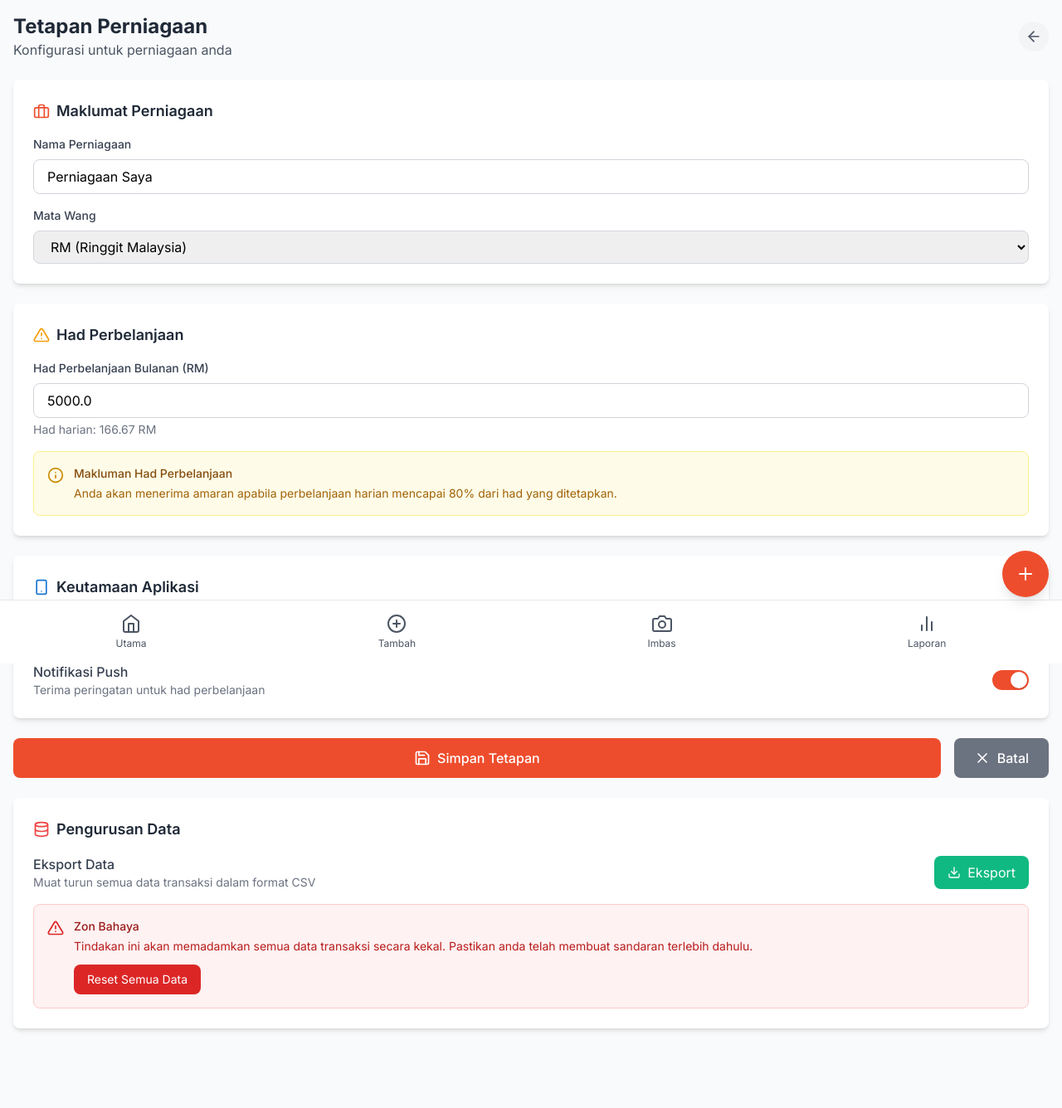
After one commit to bnidigitalhq/pocketbizz-app, a Flask app: page /settings in a window 1280 px wide. The commit adds this page. Shown: the whole page at 83% size. Run offline with Flask 3, Linux system fonts and the light colour scheme; data comes from the database, SQL or seed files in the repository; some libraries are stand-ins or nearby versions.

Commit message:
Improve user experience with quick actions and customize business settings
Implements a Floating Action Button, pull-to-refresh, expense alerts, and settings page with BusinessSettings model.

Replit-Commit-Author: Agent
Replit-Commit-Session-Id: 7e0c3df5-6c53-4216-9578-56fa65cb7ac4
Replit-Commit-Screenshot-Url: https://storage.googleapis.com/screenshot-production-us-central1/c2eb580f-11fb-45fc-8983-cba287311366/4159f9c0-811c-4e03-9627-1015c4213ed9.jpg

```diff
--- a/static/js/app.js
+++ b/static/js/app.js
@@ -22,6 +22,15 @@ function initializeApp() {
 
     // Initialize tooltips and popovers
     initializeTooltips();
+
+    // Initialize Floating Action Button
+    initializeFAB();
+
+    // Initialize Pull-to-refresh
+    initializePullToRefresh();
+
+    // Initialize expense alerts
+    checkExpenseLimits();
 }
 
 function setDefaultDates() {
@@ -266,6 +275,211 @@ function throttle(func, limit) {
     }
 }
 
+// Floating Action Button Functions
+function initializeFAB() {
+    const fab = document.getElementById('quickAddFAB');
+    const menu = document.getElementById('quickActionsMenu');
+    const fabIcon = document.getElementById('fabIcon');
+    let isMenuOpen = false;
+
+    if (!fab || !menu || !fabIcon) return;
+
+    fab.addEventListener('click', function() {
+        isMenuOpen = !isMenuOpen;
+
+        if (isMenuOpen) {
+            // Show menu
+            menu.classList.remove('hidden');
+            fabIcon.style.transform = 'rotate(45deg)';
+
+            // Animate quick action buttons
+            const buttons = menu.querySelectorAll('[data-quick-action]');
+            buttons.forEach((button, index) => {
+                setTimeout(() => {
+                    button.style.opacity = '1';
+                    button.style.transform = 'translateY(0)';
+                }, index * 50);
+            });
+        } else {
+            // Hide menu
+            fabIcon.style.transform = 'rotate(0deg)';
+
+            // Animate out quick action buttons
+            const buttons = menu.querySelectorAll('[data-quick-action]');
+            buttons.forEach((button, index) => {
+                setTimeout(() => {
+                    button.style.opacity = '0';
+                    button.style.transform = 'translateY(16px)';
+                }, index * 30);
+            });
+
+            // Hide menu after animation
+            setTimeout(() => {
+                menu.classList.add('hidden');
+            }, buttons.length * 30 + 100);
+        }
+    });
+
+    // Close menu when clicking outside
+    document.addEventListener('click', function(event) {
+        if (isMenuOpen && !fab.contains(event.target) && !menu.contains(event.target)) {
+            fab.click(); // Trigger close animation
+        }
+    });
+}
+
+// Pull to Refresh functionality
+function initializePullToRefresh() {
+    let startY = 0;
+    let currentY = 0;
+    let isPulling = false;
+    let refreshTriggered = false;
+    const threshold = 80;
+
+    const pullIndicator = createPullIndicator();
+
+    document.addEventListener('touchstart', function(e) {
+        if (window.scrollY === 0) {
+            startY = e.touches[0].clientY;
+            isPulling = true;
+        }
+    });
+
+    document.addEventListener('touchmove', function(e) {
+        if (!isPulling) return;
+
+        currentY = e.touches[0].clientY;
+        const pullDistance = currentY - startY;
+
+        if (pullDistance > 0 && pullDistance < 150) {
+            e.preventDefault();
+            const opacity = Math.min(pullDistance / threshold, 1);
+            const rotation = (pullDistance / threshold) * 360;
+
+            pullIndicator.style.opacity = opacity;
+            pullIndicator.style.transform = `translateY(${pullDistance / 2}px) rotate(${rotation}deg)`;
+
+            if (pullDistance > threshold && !refreshTriggered) {
+                refreshTriggered = true;
+                pullIndicator.style.color = '#10B981';
+            }
+        }
+    });
+
+    document.addEventListener('touchend', function() {
+        if (!isPulling) return;
+
+        isPulling = false;
+        const pullDistance = currentY - startY;
+
+        if (pullDistance > threshold && refreshTriggered) {
+            // Trigger refresh
+            pullIndicator.style.transform = 'translateY(20px) rotate(720deg)';
+            showNotification('Menyegar semula...', 'info');
+
+            setTimeout(() => {
+                window.location.reload();
+            }, 1000);
+        } else {
+            // Reset indicator
+            pullIndicator.style.opacity = '0';
+            pullIndicator.style.transform = 'translateY(-20px)';
+        }
+
+        refreshTriggered = false;
+        startY = 0;
+        currentY = 0;
+    });
+}
+
+function createPullIndicator() {
+    const indicator = document.createElement('div');
+    indicator.innerHTML = '<i data-feather="refresh-cw"></i>';
+    indicator.className = 'fixed top-4 left-1/2 transform -translate-x-1/2 text-gray-600 opacity-0 transition-all duration-300 z-50';
+    indicator.style.transform = 'translateX(-50%) translateY(-20px)';
+    document.body.appendChild(indicator);
+
+    // Replace feather icon
+    if (typeof feather !== 'undefined') {
+        feather.replace();
+    }
+
+    return indicator;
+}
+
+// Expense Limit Alerts
+function checkExpenseLimits() {
+    // Get today's expenses from dashboard data
+    const expensesElement = document.querySelector('[data-today-expenses]');
+    if (!expensesElement) return;
+
+    const todayExpenses = parseFloat(expensesElement.textContent.replace('RM', '').replace(',', '')) || 0;
+    const monthlyLimit = 5000; // Get from settings in future
+    const dailyLimit = monthlyLimit / 30;
+
+    // Check daily limit (80% warning, 100% danger)
+    if (todayExpenses >= dailyLimit) {
+        showNotification('⚠️ Had perbelanjaan harian telah dicapai!', 'error');
+    } else if (todayExpenses >= dailyLimit * 0.8) {
+        showNotification('🔶 80% had perbelanjaan harian telah dicapai', 'warning');
+    }
+}
+
+// Dark Mode Toggle
+function toggleDarkMode() {
+    const body = document.body;
+    const isDark = body.classList.contains('dark');
+
+    if (isDark) {
+        body.classList.remove('dark');
+        localStorage.setItem('darkMode', 'false');
+    } else {
+        body.classList.add('dark');
+        localStorage.setItem('darkMode', 'true');
+    }
+}
+
+function initializeDarkMode() {
+    const savedMode = localStorage.getItem('darkMode');
+    if (savedMode === 'true') {
+        document.body.classList.add('dark');
+    }
+}
+
+// Enhanced Chart Functions
+function createMiniChart(canvasId, data, type = 'line') {
+    const canvas = document.getElementById(canvasId);
+    if (!canvas) return;
+
+    const ctx = canvas.getContext('2d');
+    canvas.width = 100;
+    canvas.height = 40;
+
+    // Simple line chart implementation
+    if (type === 'line' && data.length > 1) {
+        const max = Math.max(...data);
+        const min = Math.min(...data);
+        const range = max - min || 1;
+
+        ctx.strokeStyle = '#10B981';
+        ctx.lineWidth = 2;
+        ctx.beginPath();
+
+        data.forEach((value, index) => {
+            const x = (index / (data.length - 1)) * canvas.width;
+            const y = canvas.height - ((value - min) / range) * canvas.height;
+
+            if (index === 0) {
+                ctx.moveTo(x, y);
+            } else {
+                ctx.lineTo(x, y);
+            }
+        });
+
+        ctx.stroke();
+    }
+}
+
 // Export for use in other scripts
 window.App = {
     formatCurrency,
@@ -281,5 +495,7 @@ window.App = {
     checkNetworkStatus,
     quickAddTransaction,
     debounce,
-    throttle
+    throttle,
+    toggleDarkMode,
+    createMiniChart
 };
--- a/templates/base.html
+++ b/templates/base.html
@@ -55,13 +55,43 @@
         {% block content %}{% endblock %}
     </main>
 
+    <!-- Floating Quick Add Button -->
+    <div class="fixed bottom-20 right-4 z-50">
+        <div class="relative group">
+            <!-- Main FAB -->
+            <button id="quickAddFAB" class="bg-shopee-orange hover:bg-shopee-orange/90 text-white w-14 h-14 rounded-full shadow-lg flex items-center justify-center transition-all duration-300 transform hover:scale-110">
+                <i data-feather="plus" class="w-6 h-6 transition-transform duration-300" id="fabIcon"></i>
+            </button>
+
+            <!-- Quick Actions Menu -->
+            <div id="quickActionsMenu" class="absolute bottom-16 right-0 hidden">
+                <div class="flex flex-col space-y-2">
+                    <!-- Quick Income -->
+                    <button onclick="quickAddTransaction('income', 'shopee')" class="bg-success-green hover:bg-success-green/90 text-white w-12 h-12 rounded-full shadow-lg flex items-center justify-center transition-all duration-300 transform hover:scale-110 opacity-0 translate-y-4" data-quick-action="income">
+                        <i data-feather="trending-up" class="w-5 h-5"></i>
+                    </button>
+
+                    <!-- Quick Expense -->
+                    <button onclick="quickAddTransaction('expense', 'online')" class="bg-error-red hover:bg-error-red/90 text-white w-12 h-12 rounded-full shadow-lg flex items-center justify-center transition-all duration-300 transform hover:scale-110 opacity-0 translate-y-4" data-quick-action="expense">
+                        <i data-feather="trending-down" class="w-5 h-5"></i>
+                    </button>
+
+                    <!-- Scan Receipt -->
+                    <a href="{{ url_for('scan_receipt') }}" class="bg-shopee-blue hover:bg-shopee-blue/90 text-white w-12 h-12 rounded-full shadow-lg flex items-center justify-center transition-all duration-300 transform hover:scale-110 opacity-0 translate-y-4" data-quick-action="scan">
+                        <i data-feather="camera" class="w-5 h-5"></i>
+                    </a>
+                </div>
+            </div>
+        </div>
+    </div>
+
     <!-- Bottom Navigation -->
     <nav class="fixed bottom-0 left-0 right-0 bg-white border-t border-gray-200 z-40">
         <div class="flex justify-around items-center py-2">
             <!-- Dashboard -->
             <a href="{{ url_for('index') }}" class="nav-item flex flex-col items-center p-2 {% if request.endpoint == 'index' %}text-shopee-orange{% else %}text-gray-600{% endif %}">
                 <i data-feather="home" class="w-6 h-6"></i>
-                <span class="text-xs mt-1">Dashboard</span>
+                <span class="text-xs mt-1">Utama</span>
             </a>
 
             <!-- Add Transaction -->
--- /dev/null
+++ b/templates/settings.html
@@ -0,0 +1,196 @@
+{% extends "base.html" %}
+
+{% block title %}Tetapan - SME Accounting{% endblock %}
+
+{% block content %}
+<div class="p-4">
+    <!-- Header -->
+    <div class="flex items-center justify-between mb-6">
+        <div>
+            <h1 class="text-2xl font-bold text-gray-800">Tetapan Perniagaan</h1>
+            <p class="text-gray-600">Konfigurasi untuk perniagaan anda</p>
+        </div>
+        <a href="{{ url_for('index') }}" class="p-2 rounded-full bg-gray-100 hover:bg-gray-200 transition-colors">
+            <i data-feather="arrow-left" class="w-5 h-5 text-gray-600"></i>
+        </a>
+    </div>
+
+    <!-- Settings Form -->
+    <form method="POST" action="{{ url_for('update_settings') }}" class="space-y-6">
+        <!-- Business Information -->
+        <div class="bg-white rounded-lg shadow-md p-6">
+            <h2 class="text-lg font-semibold text-gray-800 mb-4 flex items-center">
+                <i data-feather="briefcase" class="w-5 h-5 text-shopee-orange mr-2"></i>
+                Maklumat Perniagaan
+            </h2>
+
+            <div class="space-y-4">
+                <div>
+                    <label for="business_name" class="block text-sm font-medium text-gray-700 mb-2">
+                        Nama Perniagaan
+                    </label>
+                    <input type="text"
+                           id="business_name"
+                           name="business_name"
+                           value="{{ settings.business_name or '' }}"
+                           class="w-full px-4 py-2 border border-gray-300 rounded-lg focus:ring-shopee-orange focus:border-shopee-orange"
+                           placeholder="Masukkan nama perniagaan"
+                           required>
+                </div>
+
+                <div>
+                    <label for="default_currency" class="block text-sm font-medium text-gray-700 mb-2">
+                        Mata Wang
+                    </label>
+                    <select id="default_currency"
+                            name="default_currency"
+                            class="w-full px-4 py-2 border border-gray-300 rounded-lg focus:ring-shopee-orange focus:border-shopee-orange">
+                        <option value="RM" {{ 'selected' if settings.default_currency == 'RM' else '' }}>RM (Ringgit Malaysia)</option>
+                        <option value="SGD" {{ 'selected' if settings.default_currency == 'SGD' else '' }}>SGD (Singapore Dollar)</option>
+                        <option value="USD" {{ 'selected' if settings.default_currency == 'USD' else '' }}>USD (US Dollar)</option>
+                    </select>
+                </div>
+            </div>
+        </div>
+
+        <!-- Financial Limits -->
+        <div class="bg-white rounded-lg shadow-md p-6">
+            <h2 class="text-lg font-semibold text-gray-800 mb-4 flex items-center">
+                <i data-feather="alert-triangle" class="w-5 h-5 text-warning-yellow mr-2"></i>
+                Had Perbelanjaan
+            </h2>
+
+            <div class="space-y-4">
+                <div>
+                    <label for="monthly_expense_limit" class="block text-sm font-medium text-gray-700 mb-2">
+                        Had Perbelanjaan Bulanan ({{ settings.default_currency or 'RM' }})
+                    </label>
+                    <input type="number"
+                           id="monthly_expense_limit"
+                           name="monthly_expense_limit"
+                           value="{{ settings.monthly_expense_limit or 5000 }}"
+                           step="0.01"
+                           min="0"
+                           class="w-full px-4 py-2 border border-gray-300 rounded-lg focus:ring-shopee-orange focus:border-shopee-orange"
+                           placeholder="5000.00"
+                           required>
+                    <p class="text-sm text-gray-500 mt-1">
+                        Had harian: {{ "%.2f"|format((settings.monthly_expense_limit or 5000) / 30) }} {{ settings.default_currency or 'RM' }}
+                    </p>
+                </div>
+
+                <div class="bg-yellow-50 border border-yellow-200 rounded-lg p-4">
+                    <div class="flex items-start">
+                        <i data-feather="info" class="w-5 h-5 text-yellow-600 mr-3 mt-0.5"></i>
+                        <div>
+                            <h3 class="text-sm font-medium text-yellow-800">Makluman Had Perbelanjaan</h3>
+                            <p class="text-sm text-yellow-700 mt-1">
+                                Anda akan menerima amaran apabila perbelanjaan harian mencapai 80% dari had yang ditetapkan.
+                            </p>
+                        </div>
+                    </div>
+                </div>
+            </div>
+        </div>
+
+        <!-- App Preferences -->
+        <div class="bg-white rounded-lg shadow-md p-6">
+            <h2 class="text-lg font-semibold text-gray-800 mb-4 flex items-center">
+                <i data-feather="smartphone" class="w-5 h-5 text-shopee-blue mr-2"></i>
+                Keutamaan Aplikasi
+            </h2>
+
+            <div class="space-y-4">
+                <div class="flex items-center justify-between">
+                    <div>
+                        <h3 class="font-medium text-gray-700">Mod Gelap</h3>
+                        <p class="text-sm text-gray-500">Automatik bertukar mengikut tetapan sistem</p>
+                    </div>
+                    <button type="button"
+                            onclick="App.toggleDarkMode()"
+                            class="bg-gray-200 relative inline-flex h-6 w-11 rounded-full border-2 border-transparent transition-colors ease-in-out duration-200 focus:outline-none focus:ring-2 focus:ring-offset-2 focus:ring-shopee-orange"
+                            id="darkModeToggle">
+                        <span class="translate-x-0 pointer-events-none inline-block h-5 w-5 rounded-full bg-white shadow transform ring-0 transition ease-in-out duration-200"></span>
+                    </button>
+                </div>
+
+                <div class="flex items-center justify-between">
+                    <div>
+                        <h3 class="font-medium text-gray-700">Notifikasi Push</h3>
+                        <p class="text-sm text-gray-500">Terima peringatan untuk had perbelanjaan</p>
+                    </div>
+                    <button type="button"
+                            class="bg-shopee-orange relative inline-flex h-6 w-11 rounded-full border-2 border-transparent transition-colors ease-in-out duration-200 focus:outline-none focus:ring-2 focus:ring-offset-2 focus:ring-shopee-orange">
+                        <span class="translate-x-5 pointer-events-none inline-block h-5 w-5 rounded-full bg-white shadow transform ring-0 transition ease-in-out duration-200"></span>
+                    </button>
+                </div>
+            </div>
+        </div>
+
+        <!-- Save Button -->
+        <div class="flex space-x-4">
+            <button type="submit"
+                    class="flex-1 bg-shopee-orange hover:bg-shopee-orange/90 text-white font-medium py-3 px-6 rounded-lg transition-colors flex items-center justify-center">
+                <i data-feather="save" class="w-5 h-5 mr-2"></i>
+                Simpan Tetapan
+            </button>
+
+            <a href="{{ url_for('index') }}"
+               class="bg-gray-500 hover:bg-gray-600 text-white font-medium py-3 px-6 rounded-lg transition-colors flex items-center justify-center">
+                <i data-feather="x" class="w-5 h-5 mr-2"></i>
+                Batal
+            </a>
+        </div>
+    </form>
+
+    <!-- Data Management -->
+    <div class="bg-white rounded-lg shadow-md p-6 mt-6">
+        <h2 class="text-lg font-semibold text-gray-800 mb-4 flex items-center">
+            <i data-feather="database" class="w-5 h-5 text-error-red mr-2"></i>
+            Pengurusan Data
+        </h2>
+
+        <div class="space-y-4">
+            <div class="flex items-center justify-between">
+                <div>
+                    <h3 class="font-medium text-gray-700">Eksport Data</h3>
+                    <p class="text-sm text-gray-500">Muat turun semua data transaksi dalam format CSV</p>
+                </div>
+                <a href="{{ url_for('export_csv') }}"
+                   class="bg-success-green hover:bg-success-green/90 text-white px-4 py-2 rounded-lg transition-colors flex items-center">
+                    <i data-feather="download" class="w-4 h-4 mr-2"></i>
+                    Eksport
+                </a>
+            </div>
+
+            <div class="bg-red-50 border border-red-200 rounded-lg p-4">
+                <div class="flex items-start">
+                    <i data-feather="alert-triangle" class="w-5 h-5 text-red-600 mr-3 mt-0.5"></i>
+                    <div>
+                        <h3 class="text-sm font-medium text-red-800">Zon Bahaya</h3>
+                        <p class="text-sm text-red-700 mt-1">
+                            Tindakan ini akan memadamkan semua data transaksi secara kekal. Pastikan anda telah membuat sandaran terlebih dahulu.
+                        </p>
+                        <button type="button"
+                                onclick="confirmDataReset()"
+                                class="mt-3 bg-red-600 hover:bg-red-700 text-white px-4 py-2 rounded-lg transition-colors text-sm">
+                            Reset Semua Data
+                        </button>
+                    </div>
+                </div>
+            </div>
+        </div>
+    </div>
+</div>
+
+<script>
+function confirmDataReset() {
+    if (confirm('Adakah anda pasti ingin memadamkan semua data? Tindakan ini tidak boleh dibatalkan.')) {
+        if (confirm('Ini adalah amaran terakhir. Semua transaksi akan dipadamkan secara kekal.')) {
+            // TODO: Implement data reset functionality
+            App.showNotification('Fungsi reset akan dilaksanakan kemudian', 'info');
+        }
+    }
+}
+</script>
+{% endblock %}
--- a/views.py
+++ b/views.py
@@ -52,7 +52,15 @@ def index():
 @app.route('/add_transaction')
 def add_transaction():
     """Add transaction page"""
-    return render_template('add_transaction.html')
+    # Get pre-filled data from query parameters (from Quick Add)
+    transaction_type = request.args.get('type', '')
+    channel = request.args.get('channel', '')
+    category = request.args.get('category', '')
+
+    return render_template('add_transaction.html',
+                         prefill_type=transaction_type,
+                         prefill_channel=channel,
+                         prefill_category=category)
 
 @app.route('/add_transaction', methods=['POST'])
 def add_transaction_post():
@@ -288,3 +296,41 @@ def delete_transaction(transaction_id):
     db.session.commit()
     flash('Transaksi berjaya dipadam!', 'success')
     return redirect(url_for('index'))
+
+@app.route('/settings')
+def settings():
+    """Business settings page"""
+    business_settings = BusinessSettings.query.first()
+    if not business_settings:
+        # Create default settings if none exist
+        business_settings = BusinessSettings(
+            business_name='Perniagaan Saya',
+            monthly_expense_limit=5000.0,
+            default_currency='RM'
+        )
+        db.session.add(business_settings)
+        db.session.commit()
+
+    return render_template('settings.html', settings=business_settings)
+
+@app.route('/settings', methods=['POST'])
+def update_settings():
+    """Update business settings"""
+    try:
+        business_settings = BusinessSettings.query.first()
+        if not business_settings:
+            business_settings = BusinessSettings()
+            db.session.add(business_settings)
+
+        business_settings.business_name = request.form.get('business_name')
+        business_settings.monthly_expense_limit = float(request.form.get('monthly_expense_limit', 5000))
+        business_settings.default_currency = request.form.get('default_currency', 'RM')
+        business_settings.updated_at = datetime.utcnow()
+
+        db.session.commit()
+        flash('Tetapan berjaya dikemaskini!', 'success')
+
+    except Exception as e:
+        flash(f'Ralat: {str(e)}', 'error')
+
+    return redirect(url_for('settings'))
```
Also changed, not shown: templates/index.html (+61 -10 lines).
